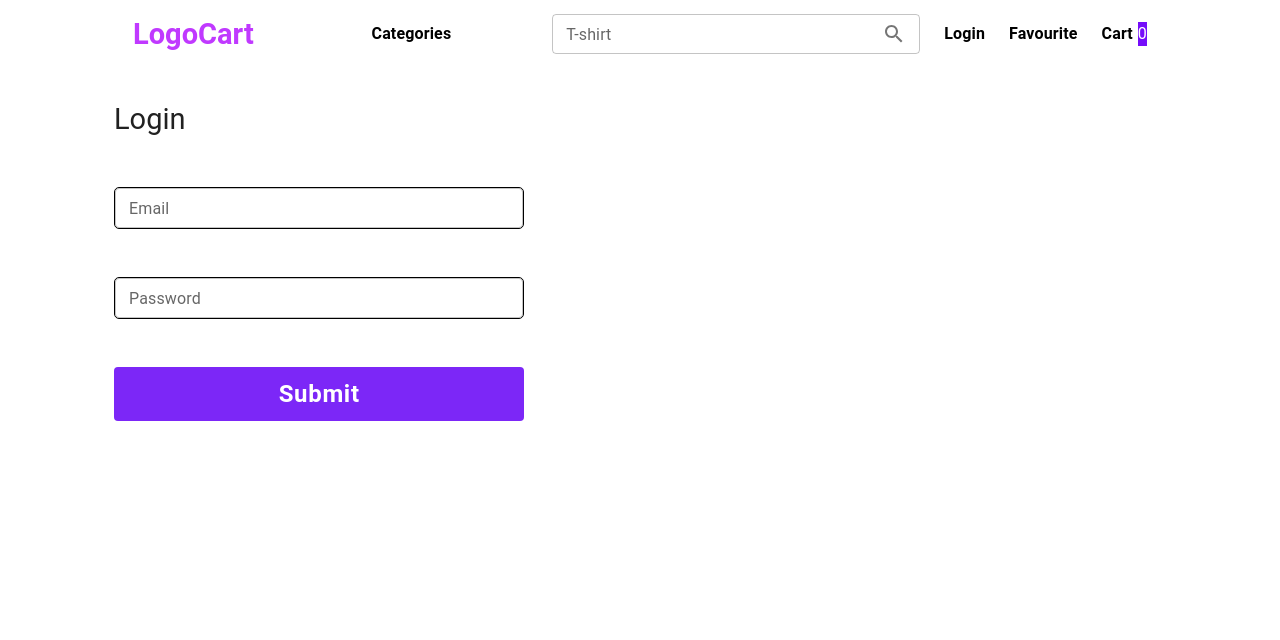
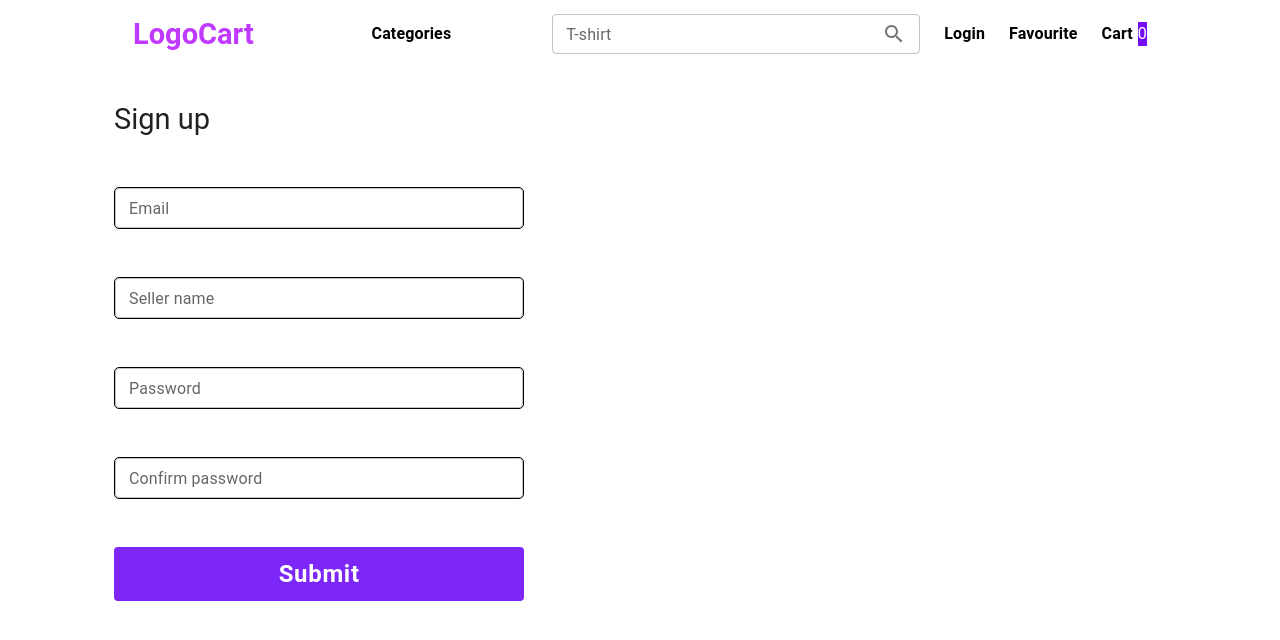
Before and after one commit to logo-cartt/logo-cart-ui, a React (Vite) app: page / in a window 1280 px wide. Shown: the top 640 px of the page. Built offline with nearby package versions, Linux system fonts and the light colour scheme.

Commit message:
[LC-14] added hook form to signup

```diff
--- a/src/components/App/App.tsx
+++ b/src/components/App/App.tsx
@@ -2,8 +2,8 @@ import { CssBaseline } from "@mui/material";
 import { ThemeProvider } from "@mui/material/styles";
 import { theme } from "../../theme";
 import { GlobalStyleWrapper } from "../GlobalStyleWrapper";
-import { LoginPage } from "../../modules/auth/page/LoginPage";
-// import { SignUpPage } from "../../modules/auth/page/SignUpPage";
+// import { LoginPage } from "../../modules/auth/page/LoginPage";
+import { SignUpPage } from "../../modules/auth/page/SignUpPage";
 // import { MainPage } from "../../modules/main/page/MainPage";
 
 export function App() {
@@ -13,8 +13,8 @@ export function App() {
       <GlobalStyleWrapper>
         <ThemeProvider theme={theme}>
           {/* <MainPage /> */}
-          <LoginPage />
-          {/* <SignUpPage /> */}
+          {/* <LoginPage /> */}
+          <SignUpPage />
         </ThemeProvider>
       </GlobalStyleWrapper>
     </>
--- /dev/null
+++ b/src/components/ConnectForm/UserForm.tsx
@@ -0,0 +1,45 @@
+import { Controller, useFormContext } from "react-hook-form";
+import { TextField } from "../UI/TextField";
+import { ConnectForm } from "./ConnectForm";
+
+interface IUserForm {
+  name: string,
+  label: string,
+  placeholder: string,
+  type: string,
+}
+
+export function UserForm({
+  name, label, placeholder, type,
+}: IUserForm) {
+  const { getValues } = useFormContext();
+  return (
+    <ConnectForm>
+      {({ control }) => (
+        <Controller
+          name={name}
+          control={control}
+          rules={{
+            required: `${label} is required`,
+            minLength: name === "password" ? {
+              value: 8,
+              message: "Password must be at least 8 characters long",
+            } : undefined,
+            validate: name === "confirmPassword" ? (value) => value === getValues("password") || "Passwords do not match" : undefined,
+
+          }}
+          render={({ field }) => (
+            <TextField
+              label={label}
+              placeholder={placeholder}
+              type={type}
+              size="small"
+              fullWidth
+              {...field}
+            />
+          )}
+        />
+      )}
+    </ConnectForm>
+  );
+}
--- a/src/modules/auth/component/Login/Login.tsx
+++ b/src/modules/auth/component/Login/Login.tsx
@@ -11,7 +11,7 @@ import { loginUser } from "../../../../store/features/userSlice";
 import { token } from "../../../../data-mock/data";
 import { UserLogin } from "../../../../types/types";
 import { UserRepository, userRepository } from "../../../../data-mock/userMock";
-import { LoginForm } from "./LoginForm";
+import { UserForm } from "../../../../components/ConnectForm/UserForm";
 
 export function Login() {
   const methods = useForm<UserLogin>({
@@ -74,7 +74,7 @@ export function Login() {
               <form onSubmit={handleSubmit(onSubmit)}>
                 <Grid container spacing={6}>
                   <Grid item sm={12}>
-                    <LoginForm
+                    <UserForm
                       name="email"
                       label="Email"
                       placeholder="email@gmail.com"
@@ -82,7 +82,7 @@ export function Login() {
                     />
                   </Grid>
                   <Grid item sm={12}>
-                    <LoginForm
+                    <UserForm
                       name="password"
                       label="Password"
                       placeholder="********"
@@ -90,10 +90,10 @@ export function Login() {
                     />
                   </Grid>
                   {errors.email && (
-                    <Typography color="red">{errors.email.message}</Typography>
+                    <Typography color="red" paddingLeft="48px">{errors.email.message}</Typography>
                   )}
                   {errors.password && (
-                    <Typography color="red">{errors.password.message}</Typography>
+                    <Typography color="red" paddingLeft="48px">{errors.password.message}</Typography>
                   )}
                   <Grid item sm={12}>
                     <PrimaryButton>Submit</PrimaryButton>
--- a/src/modules/auth/component/Login/LoginForm.tsx
+++ /dev/null
@@ -1,42 +0,0 @@
-import { Controller } from "react-hook-form";
-import { Grid } from "@mui/material";
-import { TextField } from "../../../../components/UI/TextField";
-import { ConnectForm } from "../../../../components/ConnectForm/ConnectForm";
-
-interface ILoginForm {
-  name: string,
-  label: string,
-  placeholder: string,
-  type: string,
-}
-
-export function LoginForm({
-  name, label, placeholder, type,
-}: ILoginForm) {
-  // const { control, formState: { errors } } = useFormContext();
-
-  return (
-    <Grid container spacing={6}>
-      <ConnectForm>
-        {({ control }) => (
-          <Grid item sm={12}>
-            <Controller
-              name={name}
-              control={control}
-              render={({ field }) => (
-                <TextField
-                  label={label}
-                  placeholder={placeholder}
-                  type={type}
-                  size="small"
-                  fullWidth
-                  {...field}
-                />
-              )}
-            />
-          </Grid>
-        )}
-      </ConnectForm>
-    </Grid>
-  );
-}
--- a/src/modules/auth/component/SignUp/SignUp.tsx
+++ b/src/modules/auth/component/SignUp/SignUp.tsx
@@ -1,51 +1,58 @@
 import {
   Grid,
+  Typography,
 } from "@mui/material";
-import {
-  ChangeEvent, FormEvent, useEffect, useState,
-} from "react";
+import { useEffect } from "react";
 import { v4 as uuidv4 } from "uuid";
+import { FormProvider, SubmitHandler, useForm } from "react-hook-form";
 import { PrimaryButton } from "../../../../components/UI/PrimaryButton";
-import { TextField } from "../../../../components/UI/TextField";
 import { Heading } from "../../../../components/UI/Heading";
-import { profileData, token } from "../../../../data-mock/data";
+import { token } from "../../../../data-mock/data";
 import { Profile } from "../../../../types/types";
 import { useAppDispatch } from "../../../../store/hooks";
 import { login } from "../../../../store/features/tokenSlice";
 import { UserRepository, userRepository } from "../../../../data-mock/userMock";
+import { UserForm } from "../../../../components/ConnectForm/UserForm";
 
 export function SignUp() {
-  const [formData, setFormData] = useState<Omit<Profile, "id" | "isLoggedIn">>(
-    profileData,
-  );
+  const methods = useForm<Omit<Profile, "id">>({
+    defaultValues: {
+      name: "",
+      email: "",
+      password: "",
+      confirmPassword: "",
+    },
+  });
+
+  const {
+    handleSubmit, setError, reset, formState: { errors },
+  } = methods;
   const users: UserRepository = userRepository;
   const dispatch = useAppDispatch();
-
-  const handleChange = (e: ChangeEvent<HTMLInputElement>) => {
-    const { name, value } = e.target;
-    setFormData({
-      ...formData,
-      [name]: value,
-    });
-  };
 
   useEffect(() => {
     // eslint-disable-next-line no-console
     console.log("All Submitted Data:", users);
   }, [users]);
 
-  const handleSubmit = async (e: FormEvent<HTMLFormElement>) => {
-    e.preventDefault();
+  const onSubmit: SubmitHandler<Omit<Profile, "id">> = async (data) => {
+    const userExists = await users.getUserByEmail(
+      data.email,
+    );
+
+    if (userExists) {
+      setError("email", { type: "manual", message: "User with such email is already registered" });
+    } else {
       const newFormData: Profile = {
         id: uuidv4(),
-      ...formData,
+        ...data,
       };
 
       await users.addUser(newFormData);
       dispatch(login(token));
       localStorage.setItem("user", JSON.stringify({ email: newFormData.email }));
       localStorage.setItem("token", token);
-    setFormData(
+      reset(
         {
           name: "",
           email: "",
@@ -53,6 +60,7 @@ export function SignUp() {
           confirmPassword: "",
         },
       );
+    }
   };
 
   return (
@@ -73,55 +81,51 @@ export function SignUp() {
       >
         <Grid container spacing={2}>
           <Grid item sm={12}>
+            <FormProvider {...methods}>
 
-            <form onSubmit={handleSubmit}>
+              <form onSubmit={handleSubmit(onSubmit)}>
                 <Grid container spacing={6}>
                   <Grid item xs={12}>
-                  <TextField
+                    <UserForm
+                      name="email"
                       label="Email"
                       placeholder="email@gmail.com"
                       type="email"
-                    name="email"
-                    value={formData.email}
-                    onChange={handleChange}
                     />
                   </Grid>
                   <Grid item xs={12}>
-                  <TextField
+                    <UserForm
+                      name="name"
                       label="Seller name"
                       placeholder="Seller name"
                       type="text"
-                    size="small"
-                    fullWidth
-                    name="name"
-                    value={formData.name}
-                    onChange={handleChange}
                     />
                   </Grid>
                   <Grid item xs={12}>
-                  <TextField
+                    <UserForm
+                      name="password"
                       label="Password"
                       placeholder="********"
                       type="password"
-                    size="small"
-                    fullWidth
-                    name="password"
-                    value={formData.password}
-                    onChange={handleChange}
                     />
                   </Grid>
                   <Grid item xs={12}>
-                  <TextField
+                    <UserForm
+                      name="confirmPassword"
                       label="Confirm password"
                       placeholder="********"
                       type="password"
-                    size="small"
-                    fullWidth
-                    name="confirmPassword"
-                    value={formData.confirmPassword}
-                    onChange={handleChange}
                     />
                   </Grid>
+                  {errors.email && (
+                    <Typography color="red" paddingLeft="48px">{errors.email.message}</Typography>
+                  )}
+                  {errors.password && (
+                    <Typography color="red" paddingLeft="48px">{errors.password.message}</Typography>
+                  )}
+                  {errors.confirmPassword && (
+                    <Typography color="red" paddingLeft="48px">{errors.confirmPassword.message}</Typography>
+                  )}
                   <Grid item xs={12}>
                     <PrimaryButton>
                       Submit
@@ -129,6 +133,7 @@ export function SignUp() {
                   </Grid>
                 </Grid>
               </form>
+            </FormProvider>
           </Grid>
         </Grid>
       </Grid>
```
Lines whose indentation alone changed are shown as unchanged.
